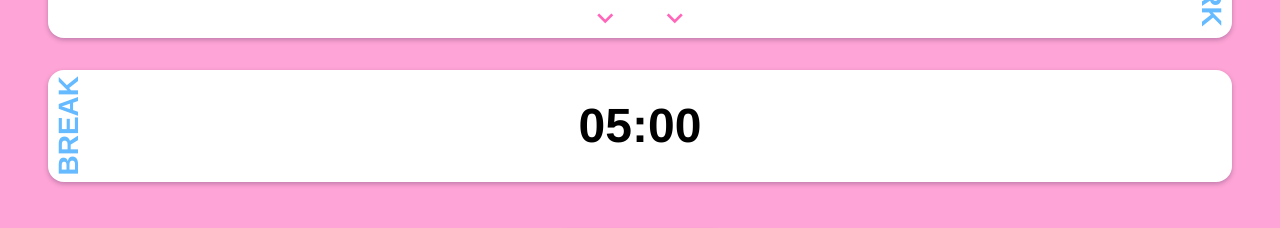
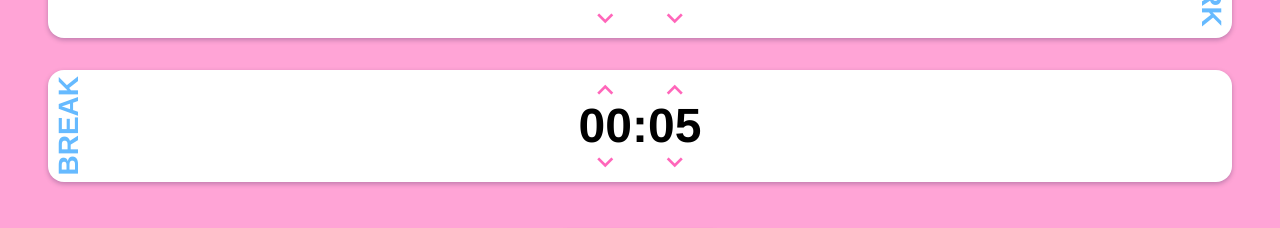
Before and after one commit to anoukvanbogaert/pomodorose, a Vue app in the folder one-day-challenge/: page / in a window 1280 px wide. Shown: the part 465-693 px from the top of the page. Built offline with nearby package versions, Linux system fonts and the light colour scheme.

Commit message:
divided component up + added functionality

```diff
--- a/one-day-challenge/src/App.vue
+++ b/one-day-challenge/src/App.vue
@@ -10,7 +10,6 @@ import HomePage from './components/HomePage.vue';
 export default {
     name: 'App',
     components: {
-        // HelloWorld,
         HomePage,
     },
 };
--- a/one-day-challenge/src/components/HomePage.vue
+++ b/one-day-challenge/src/components/HomePage.vue
@@ -36,43 +36,6 @@ export default {
     margin-bottom: 3rem;
 }
 
-.timers {
-    display: flex;
-    flex-direction: column;
-    gap: 2rem;
-    align-items: center;
-}
-.side-div {
-    width: 2.5rem;
-}
-
-.timer {
-    width: 100%;
-    height: 7rem;
-    background: white;
-    border-radius: 1rem;
-    display: flex;
-    justify-content: space-between;
-    align-items: center;
-    box-shadow: 0 2px 5px rgba(0, 0, 50, 0.25);
-}
-
-.timer-label {
-    color: #66baff;
-    font-size: 1.75rem;
-    font-weight: 800;
-    writing-mode: vertical-rl;
-    text-orientation: mixed;
-}
-.break-label {
-    transform: rotate(180deg);
-}
-
-.timer-value {
-    font-size: 3rem;
-    font-weight: 700;
-    color: #000;
-}
 .start-button {
     margin-top: 3rem;
     width: 100%;
--- /dev/null
+++ b/one-day-challenge/src/components/HomePageTimerValue.vue
@@ -0,0 +1,144 @@
+<template>
+    <div class="timer">
+        <div :class="label === 'BREAK' ? 'timer-label side-div break-label' : 'side-div'">
+            {{ label === 'WORK' ? '' : label }}
+        </div>
+        <div class="timer-box">
+            <div class="hours-box">
+                <div class="arrow-box">
+                    <v-icon
+                        color="primary"
+                        icon="mdi-chevron-up"
+                        size="x-large"
+                        @click="incrementHours"
+                    ></v-icon>
+                </div>
+                <div class="timer-value">{{ formattedHours }}</div>
+                <div class="arrow-box">
+                    <v-icon
+                        color="primary"
+                        icon="mdi-chevron-down"
+                        size="x-large"
+                        @click="decrementHours"
+                    ></v-icon>
+                </div>
+            </div>
+            <div class="timer-value">:</div>
+            <div class="minutes-box">
+                <div class="arrow-box">
+                    <v-icon
+                        color="primary"
+                        icon="mdi-chevron-up"
+                        size="x-large"
+                        @click="incrementMinutes"
+                    ></v-icon>
+                </div>
+                <div class="timer-value">{{ formattedMinutes }}</div>
+                <div class="arrow-box">
+                    <v-icon
+                        color="primary"
+                        icon="mdi-chevron-down"
+                        size="x-large"
+                        @click="decrementMinutes"
+                    ></v-icon>
+                </div>
+            </div>
+        </div>
+        <div :class="label === 'BREAK' ? 'side-div' : 'timer-label side-div'">
+            {{ label === 'WORK' ? label : '' }}
+        </div>
+    </div>
+</template>
+
+<script>
+export default {
+    name: 'HomePageTimerValue',
+    props: {
+        initialHours: {
+            type: Number,
+            required: true,
+        },
+        initialMinutes: {
+            type: Number,
+            required: true,
+        },
+        label: {
+            type: String,
+            required: true,
+        },
+    },
+    data() {
+        return {
+            hours: this.initialHours,
+            minutes: this.initialMinutes,
+        };
+    },
+    computed: {
+        formattedHours() {
+            return String(this.hours).padStart(2, '0');
+        },
+        formattedMinutes() {
+            return String(this.minutes).padStart(2, '0');
+        },
+    },
+    methods: {
+        incrementHours() {
+            this.hours = (this.hours + 1) % 24;
+        },
+        decrementHours() {
+            this.hours = (this.hours - 1 + 24) % 24;
+        },
+        incrementMinutes() {
+            this.minutes = (this.minutes + 1) % 60;
+        },
+        decrementMinutes() {
+            this.minutes = (this.minutes - 1 + 60) % 60;
+        },
+    },
+};
+</script>
+
+<style scoped>
+.timer {
+    display: flex;
+    justify-content: space-between;
+    align-items: center;
+    background: white;
+    width: 100%;
+    height: 7rem;
+    border-radius: 1rem;
+    box-shadow: 0 2px 5px rgba(0, 0, 50, 0.25);
+}
+
+.timer-box {
+    display: flex;
+    align-items: center;
+}
+
+.arrow-box {
+    margin-top: -1rem;
+    margin-bottom: -1rem;
+    cursor: pointer;
+}
+
+.timer-value {
+    font-size: 3rem;
+    font-weight: 700;
+    color: #000;
+}
+
+.side-div {
+    width: 2.5rem;
+}
+.timer-label {
+    color: #66baff;
+    font-size: 1.75rem;
+    font-weight: 800;
+    writing-mode: vertical-rl;
+    text-orientation: mixed;
+}
+
+.break-label {
+    transform: rotate(180deg);
+}
+</style>
--- a/one-day-challenge/src/components/HomePageTimers.vue
+++ b/one-day-challenge/src/components/HomePageTimers.vue
@@ -1,50 +1,60 @@
 <template>
     <div class="timers">
-        <div class="timer work-timer">
-            <div class="side-div" />
-            <div class="timer-box">
-                <div class="hours-box">
-                    <div class="arrow-box">
-                        <v-icon color="primary" icon="mdi-chevron-up" size="x-large"></v-icon>
-                    </div>
-                    <div class="timer-value">00</div>
-                    <div class="arrow-box">
-                        <v-icon color="primary" icon="mdi-chevron-down" size="x-large"></v-icon>
-                    </div>
-                </div>
-                <div class="timer-value">:</div>
-                <div class="minutes-box">
-                    <div class="arrow-box">
-                        <v-icon color="primary" icon="mdi-chevron-up" size="x-large"></v-icon>
-                    </div>
-                    <div class="timer-value">30</div>
-                    <div class="arrow-box">
-                        <v-icon color="primary" icon="mdi-chevron-down" size="x-large"></v-icon>
-                    </div>
-                </div>
-            </div>
-            <div class="timer-label work-label side-div">WORK</div>
-        </div>
-        <div class="timer break-timer">
-            <div class="timer-label break-label side-div">BREAK</div>
-            <div class="timer-value">05:00</div>
-            <div class="side-div" />
-        </div>
+        <HomePageTimerValue
+            :initialHours="workHours"
+            :initialMinutes="workMinutes"
+            label="WORK"
+            @update-hours="updateWorkHours"
+            @update-minutes="updateWorkMinutes"
+        />
+        <HomePageTimerValue
+            :initialHours="breakHours"
+            :initialMinutes="breakMinutes"
+            label="BREAK"
+            @update-hours="updateBreakHours"
+            @update-minutes="updateBreakMinutes"
+        />
     </div>
 </template>
+
 <script>
+import HomePageTimerValue from './HomePageTimerValue.vue';
+
 export default {
     name: 'HomePageTimers',
+    components: {
+        HomePageTimerValue,
+    },
+    data() {
+        return {
+            workHours: 0,
+            workMinutes: 30,
+            breakHours: 0,
+            breakMinutes: 5,
+        };
+    },
+    methods: {
+        updateWorkHours(hours) {
+            this.workHours = hours;
+        },
+        updateWorkMinutes(minutes) {
+            this.workMinutes = minutes;
+        },
+        updateBreakHours(hours) {
+            this.breakHours = hours;
+        },
+        updateBreakMinutes(minutes) {
+            this.breakMinutes = minutes;
+        },
+    },
 };
 </script>
+
 <style scoped>
-.timer-box {
+.timers {
     display: flex;
+    flex-direction: column;
+    gap: 2rem;
     align-items: center;
 }
-
-.arrow-box {
-    margin-top: -1rem;
-    margin-bottom: -1rem;
-}
 </style>
```
Also changed, not shown: one-day-challenge/src/components/HelloWorld.vue (deleted, +0 -58 lines).
